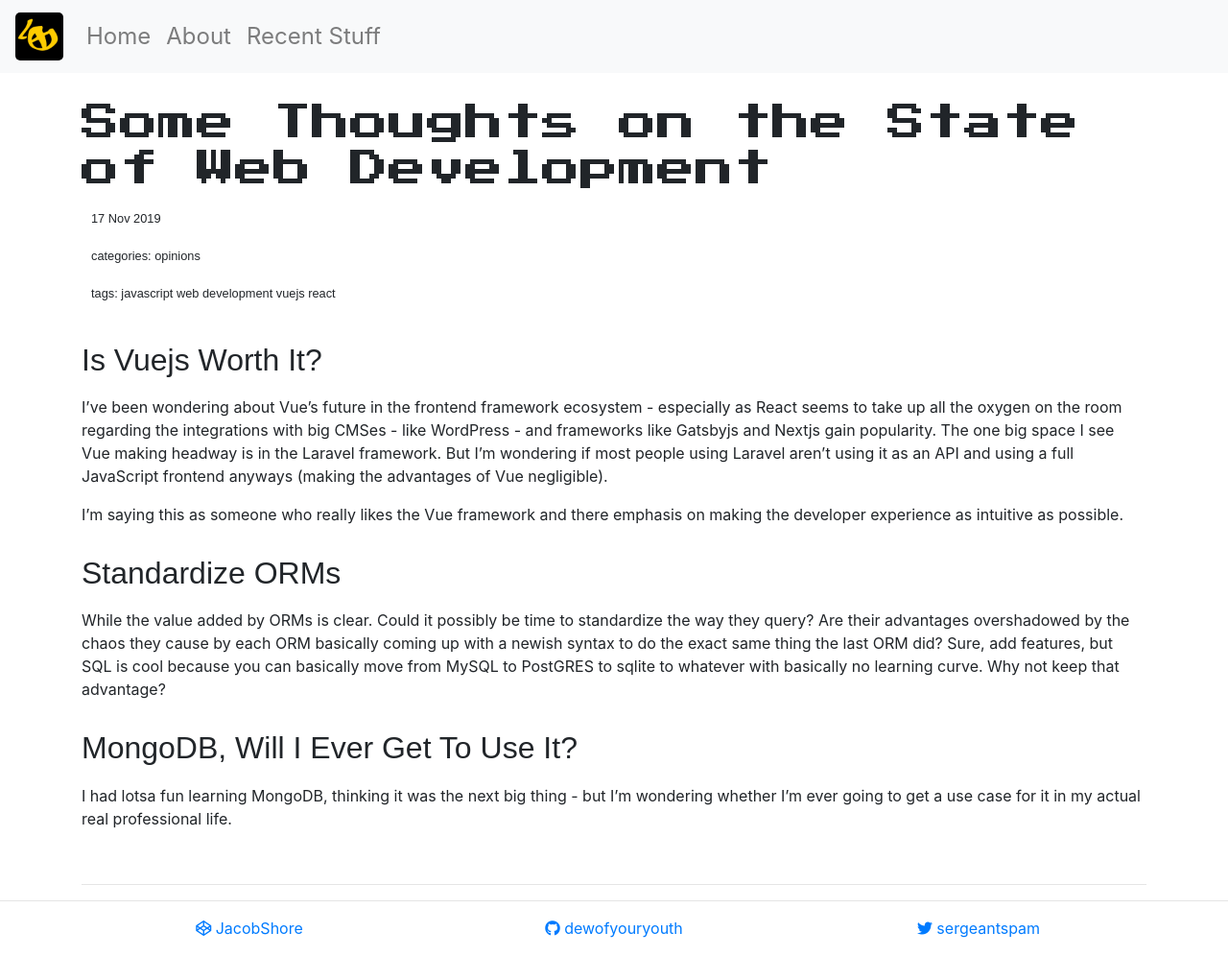
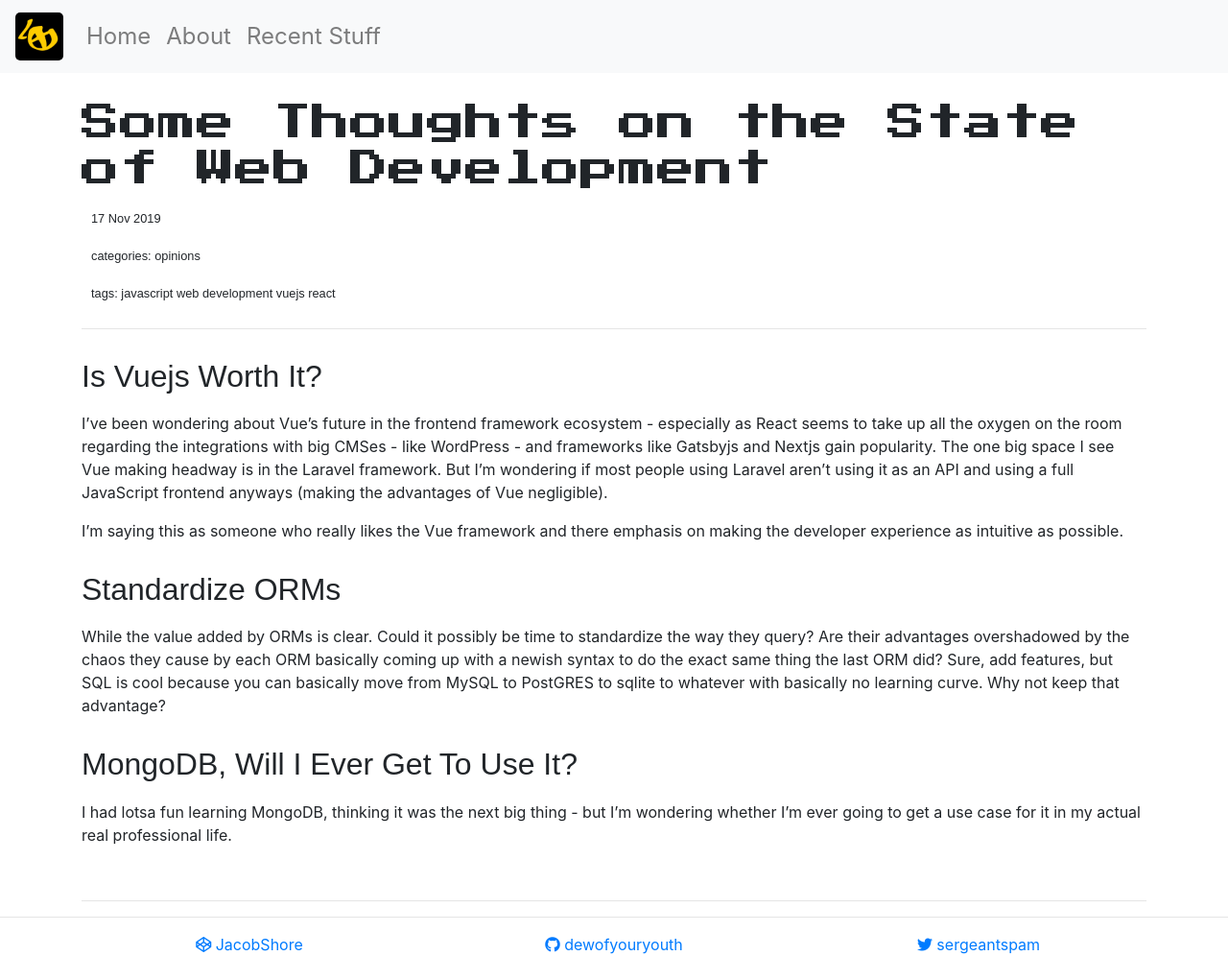
Before and after one commit to DewofyourYouth/DewofyourYouth.github.io, a Jekyll site: the page built from _posts/2019-11-17-some-thoughts.md, in a window 1280 px wide and 996 px high. Shown: the whole window at 96% size. Built offline with Jekyll 4.4.1, drawn with Linux system fonts in a browser that asks for light colours; nearby versions of some CDN libraries; some web fonts are replaced; comment, search, counter and statistics services are not loaded.

Commit message:
add rule

```diff
--- a/_layouts/post.html
+++ b/_layouts/post.html
@@ -7,7 +7,8 @@
   <br />
   <h1>{{ page.title }}</h1>
   <div class="meta">{{ page.date | date_to_string }}</div>
-  {% if page.categories != empty %}
+  {% if page.categories != empty || page.tags != empty %} {% if page.categories
+  != empty %}
   <div class="meta">
     categories: {{ page.categories | join ', ' }}
   </div>
@@ -15,6 +16,8 @@
   <div class="meta">
     tags: {{ page.tags | join ', ' }}
   </div>
+  {% endif %}
+  <hr />
   {% endif %}
 
   <div class="post">
```
